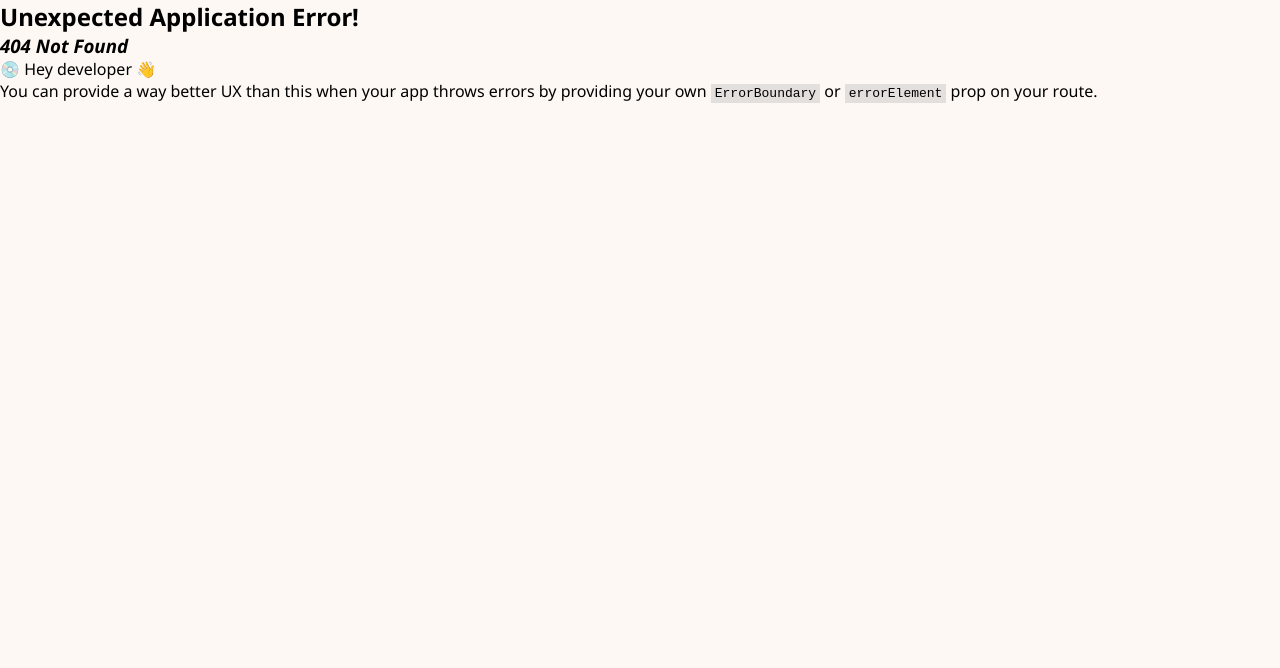
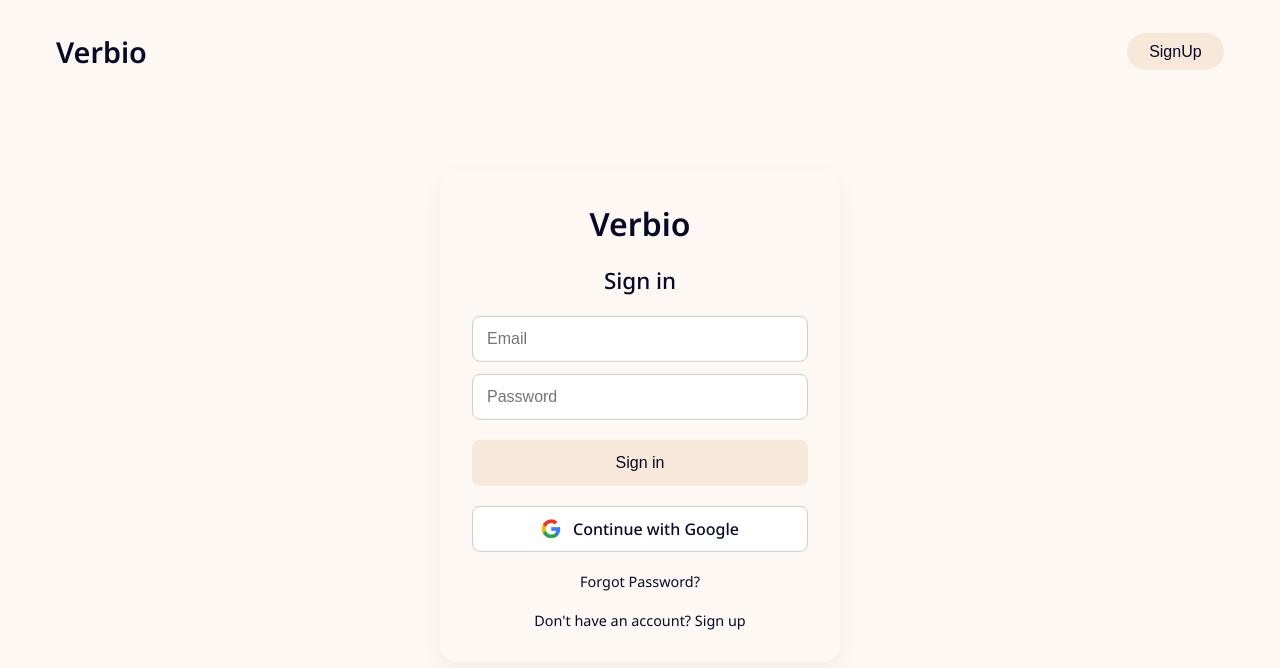
Before and after one commit to alanreji2004/verbio, a React (Vite) app in the folder frontend/: page /login in a window 1280 px wide. Before the commit this address had no page. Shown: the top 668 px of the page. Built offline with nearby package versions, Linux system fonts and the light colour scheme.

Commit message:
login page

```diff
--- a/frontend/src/components/Landing/Landing.jsx
+++ b/frontend/src/components/Landing/Landing.jsx
@@ -1,5 +1,6 @@
 import React from 'react'
 import styles from './Landing.module.css'
+import { Link, useNavigate } from "react-router-dom"
 
 const Landing = () => {
   return (
@@ -7,7 +8,7 @@ const Landing = () => {
       <nav className={styles.navbar}>
         <div className={styles.logo}>Verbio</div>
         <div className={styles.navButtons}>
-          <button className={styles.signIn}>Sign in</button>
+           <Link to="/login" className={styles.signIn}>Sign in</Link>
           <button className={styles.getStarted}>Get Started</button>
         </div>
       </nav>
--- a/frontend/src/components/Landing/Landing.module.css
+++ b/frontend/src/components/Landing/Landing.module.css
@@ -42,14 +42,21 @@ body {
   display: flex;
   gap: 1.2rem;
 }
+.navButtons a {
+  display: inline-block;
+  vertical-align: middle;
+  text-decoration: none;
+}
 
 .signIn {
   background: none;
   border: none;
   font-size: 1rem;
-  font-weight: 300;
+  font-weight: 400;
   color: #080926;
   cursor: pointer;
+  display: inline block;
+  padding: 0.6rem 1.2rem;
 }
 
 .getStarted {
--- a/frontend/src/components/Login/Login.jsx
+++ b/frontend/src/components/Login/Login.jsx
@@ -0,0 +1,38 @@
+import React from 'react'
+import { Link } from 'react-router-dom'
+import styles from './Login.module.css'
+import googleIcon from '../../assets/googleIcon.webp'
+
+const Login = () => {
+  return (
+    <div className={styles.mainDiv}>
+      <nav className={styles.navbar}>
+        <div className={styles.logo}>
+          <Link to="/" className={styles.logoName}>Verbio</Link>
+        </div>
+        <div className={styles.navButtons}>
+          <button className={styles.navbtn}>SignUp</button>
+        </div>
+      </nav>
+      <div className={styles.loginSection}>
+        <div className={styles.brand}>Verbio</div>
+        <div className={styles.signIn}>Sign in</div>
+        <div className={styles.inputs}>
+          <input type="text" placeholder="Email" />
+          <input type="password" placeholder="Password" />
+        </div>
+        <div className={styles.btnDiv}>
+          <button className={styles.btn}>Sign in</button>
+        </div>
+        <div className={styles.google}>
+          <img src={googleIcon} alt="Google" className={styles.googleIcon} />
+          <div className={styles.googleText}>Continue with Google</div>
+        </div>
+        <div className={styles.forgot}>Forgot Password?</div>
+        <div className={styles.tosignup}>Don't have an account? Sign up</div>
+      </div>
+    </div>
+  )
+}
+
+export default Login
--- a/frontend/src/components/Login/Login.module.css
+++ b/frontend/src/components/Login/Login.module.css
@@ -0,0 +1,228 @@
+@import url('https://fonts.googleapis.com/css2?family=Noto+Sans:wght@400;500;600&display=swap');
+
+* {
+  margin: 0;
+  padding: 0;
+  box-sizing: border-box;
+}
+
+body {
+  background-color: #FDF8F3;
+  font-family: "Noto Sans", sans-serif;
+  overflow-x: hidden;
+}
+
+.mainDiv {
+  width: 100%;
+  min-height: 100vh;
+  background-color: #FDF8F3;
+  padding: 2rem 1.5rem;
+  display: flex;
+  flex-direction: column;
+  align-items: center;
+  position: relative;
+}
+
+.navbar {
+  display: flex;
+  justify-content: space-between;
+  align-items: center;
+  width: 100%;
+  max-width: 1200px;
+  padding: 0 1rem;
+}
+
+.logo {
+  font-size: 1.8rem;
+  font-weight: 600;
+  color: #080926;
+}
+
+.logoName {
+  text-decoration: none;
+  color: #080926;
+}
+
+.navButtons {
+  display: flex;
+  gap: 1rem;
+}
+
+.navbtn {
+  background-color: #f7e8da;
+  border: none;
+  padding: 0.6rem 1.4rem;
+  border-radius: 999px;
+  font-size: 1rem;
+  color: #080926;
+  cursor: pointer;
+  transition: background 0.3s ease;
+}
+
+.navbtn:hover {
+  background-color: #eddac7;
+}
+
+.loginSection {
+  display: flex;
+  flex-direction: column;
+  justify-content: center;
+  align-items: center;
+  position: absolute;
+  top: 52%;
+  left: 50%;
+  transform: translate(-50%, -50%);
+  width: 100%;
+  max-width: 400px;
+  padding: 2rem;
+  border-radius: 16px;
+  box-shadow: 0 10px 25px rgba(0, 0, 0, 0.05);
+  gap: 20px;
+}
+
+.brand {
+  font-size: 2rem;
+  font-weight: 600;
+  color: #080926;
+}
+
+.signIn {
+  font-size: 1.4rem;
+  font-weight: 500;
+  color: #080926;
+}
+
+.inputs {
+  display: flex;
+  flex-direction: column;
+  width: 100%;
+  gap: 12px;
+}
+
+input {
+  height: 46px;
+  width: 100%;
+  padding: 0 14px;
+  border-radius: 8px;
+  border: 1px solid #ccc;
+  font-size: 1rem;
+  outline: none;
+  transition: border 0.2s ease;
+}
+
+input:focus {
+  border-color: #999;
+}
+
+.btnDiv {
+  width: 100%;
+}
+
+.btn {
+  width: 100%;
+  height: 46px;
+  border: none;
+  border-radius: 8px;
+  background-color: #f7e8da;
+  font-size: 1rem;
+  color: #080926;
+  font-weight: 500;
+  cursor: pointer;
+  transition: background 0.3s ease;
+}
+
+.btn:hover {
+  background-color: #eddac7;
+}
+
+.google {
+  display: flex;
+  align-items: center;
+  justify-content: center;
+  gap: 12px;
+  width: 100%;
+  padding: 0.7rem;
+  border: 1px solid #ccc;
+  border-radius: 8px;
+  background-color: #ffffff;
+  cursor: pointer;
+}
+
+
+.googleIcon {
+  width: 20px;
+  height: 20px;
+}
+
+.googleText {
+  font-size: 1rem;
+  font-weight: 500;
+  color: #080926;
+}
+
+.forgot {
+  font-size: 0.9rem;
+  color: #080926;
+  cursor: pointer;
+}
+
+.tosignup {
+  font-size: 0.9rem;
+  color: #080926;
+}
+
+@media screen and (max-width: 768px) {
+  .navbar {
+    padding: 0 0.5rem;
+  }
+
+  .logo {
+    font-size: 1.5rem;
+  }
+
+  .navbtn {
+    padding: 0.5rem 1rem;
+    font-size: 0.95rem;
+  }
+
+  .loginSection {
+    max-width: 90%;
+    padding: 1.5rem;
+  }
+
+  .brand {
+    font-size: 1.8rem;
+  }
+
+  .signIn {
+    font-size: 1.3rem;
+  }
+}
+
+@media screen and (max-width: 480px) {
+  .navbar {
+    padding: 0 0.5rem;
+  }
+
+  .logo {
+    font-size: 1.5rem;
+  }
+
+  .navbtn {
+    font-size: 0.95rem;
+    padding: 0.5rem 1rem;
+  }
+
+  .loginSection {
+    padding: 1rem;
+  }
+
+  .inputs input,
+  .btn {
+    font-size: 0.95rem;
+  }
+
+  .googleText {
+    font-size: 0.95rem;
+  }
+}
--- a/frontend/src/main.jsx
+++ b/frontend/src/main.jsx
@@ -5,6 +5,7 @@ import {
   RouterProvider,
 } from "react-router-dom"
 import Landing from "./components/Landing/Landing"
+import Login from "./components/Login/Login"
 
 
 const router = createBrowserRouter([
@@ -12,6 +13,10 @@ const router = createBrowserRouter([
     path: "/",
     element: <Landing />,
   },
+  {
+    path: "/login",
+    element: <Login />,
+  },
 ])
 
 createRoot(document.getElementById("root")).render(
```
Also changed, not shown: frontend/src/assets/googleIcon.webp (added).
